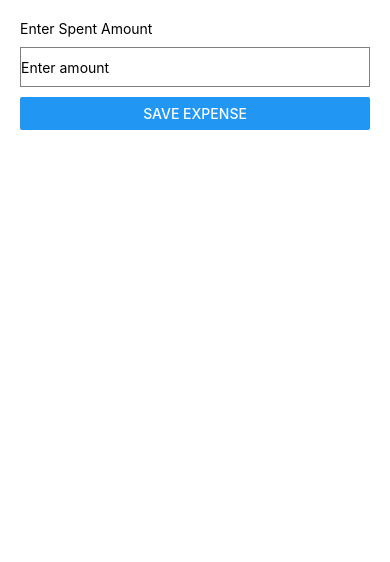
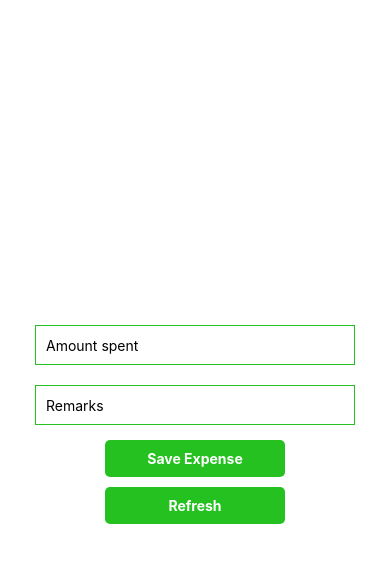
Before and after one commit to prajwol-stha/Expense-Tracker, a React Native app: screen / in a window 390 px wide. Shown: the top 562 px of the page. Built offline with nearby package versions, Linux system fonts and the light colour scheme; no server answers.

Commit message:
ui modified

```diff
--- a/src/Homescreen.jsx
+++ b/src/Homescreen.jsx
@@ -1,28 +1,52 @@
 import React, { useState } from 'react';
-import { View, Text, TextInput, Button } from 'react-native';
+import { View, Text, TextInput, TouchableOpacity, Alert, StyleSheet } from 'react-native';
 import axios from 'axios';
-import {DATABASE_ENDPOINT,MONGODB_API_KEY, CLUSTER_NAME,DATABASE_NAME,COLLECTION_NAME} from './config'
+import { DATABASE_ENDPOINT, MONGODB_API_KEY } from './config';
+import fetch from './fetchdetails';
+
+
 
 const App = () => {
   const [spentAmount, setSpentAmount] = useState('');
-  const [remarks,setRemarks] = useState('');
+  const [remarks, setRemarks] = useState('');
+
+  const handleRefresh = () => {
+    setSpentAmount('');
+    setRemarks('');
+    <fetch/>
+  };
+
+
   const saveExpense = async () => {
+    if (spentAmount.trim() === '' || remarks.trim() === '') {
+      Alert.alert('Database Update Failed', 'Please enter both spent amount and remarks.', [
+        { text: 'OK', onPress: () => console.log('OK Pressed') },
+      ]);
+      return;
+    }
     try {
-      const response = await axios.post(DATABASE_ENDPOINT, {
+      const response = await axios.post(
+        DATABASE_ENDPOINT,
+        {
           dataSource: 'Cluster0',
           database: 'expenses',
           collection: 'amount',
           document: {
             spent: parseFloat(spentAmount),
+            remarks: remarks,
           },
-      }, {
+        },
+        {
           headers: {
             'apiKey': MONGODB_API_KEY,
           },
-      });
+        }
+      );
 
-      // Check for successful status codes (2xx range)
       if (response.status >= 200 && response.status < 300) {
+        Alert.alert('Database Updated', `Added Nrs ${parseFloat(spentAmount)} to database.`, [
+          { text: 'OK', onPress: () => console.log('OK Pressed') },
+        ]);
         console.log('Expense saved successfully:', response.data);
       } else {
         console.error('Error saving expense. Unexpected status code:', response.status);
@@ -32,20 +56,62 @@ const App = () => {
     }
   };
 
-
   return (
-    <View style={{ padding: 20 }}>
-      <Text>Enter Spent Amount</Text>
+    <View style={styles.container}>
       <TextInput
-        placeholder="Enter amount"
+        placeholder="Amount spent"
         value={spentAmount}
         onChangeText={(text) => setSpentAmount(text)}
         keyboardType="numeric"
-        style={{ height: 40, borderColor: 'gray', borderWidth: 1, marginVertical: 10 }}
+        style={styles.input}
       />
-      <Button title="Save Expense" onPress={saveExpense} />
+      <TextInput
+        placeholder="Remarks"
+        value={remarks}
+        onChangeText={(text) => setRemarks(text)}
+        keyboardType="default"
+        style={styles.input}
+      />
+      <TouchableOpacity onPress={saveExpense} style={styles.btn}>
+        <Text style={styles.btnText}>Save Expense</Text>
+      </TouchableOpacity>
+      <TouchableOpacity onPress={handleRefresh} style={styles.btn}>
+        <Text style={styles.btnText}>Refresh</Text>
+      </TouchableOpacity>
     </View>
   );
 };
 
+const styles = StyleSheet.create({
+  container: {
+    flex: 1,
+    justifyContent: 'center',
+    paddingHorizontal: 20,
+
+  },
+  input: {
+    height: 40,
+    borderColor: 'gray',
+    borderWidth: 1,
+    marginVertical: 10,
+    paddingHorizontal: 10,
+    width:320,
+    alignSelf:'center',
+    borderColor:'#25C120'
+  },
+  btn: {
+    backgroundColor: '#25C120',
+    borderRadius: 5,
+    paddingVertical: 10,
+    alignItems: 'center',
+    marginVertical: 5,
+    width:180,
+    alignSelf:'center',
+  },
+  btnText: {
+    color: 'white',
+    fontWeight: 'bold',
+  },
+});
+
 export default App;
--- a/src/fetchdetails.js
+++ b/src/fetchdetails.js
@@ -1,70 +1,47 @@
-import { CLUSTER_NAME, COLLECTION_NAME, DATABASE_ENDPOINT, DATABASE_NAME, MONGODB_API_KEY } from "./config";
+import React, { useState, useEffect } from 'react';
+import { View, Text } from 'react-native';
 
-  const fetchDetailsFromDb = async (classNumber) => {
+const YourComponent = () => {
+  const [spentValues, setSpentValues] = useState([]);
+
+  useEffect(() => {
+    const fetchData = async () => {
       try {
-	  const response = await fetch(DATABASE_ENDPOINT, {
+        const response = await fetch('https://us-east-1.aws.data.mongodb-api.com/app/data-jxtyv/endpoint/data/v1/action/find', {
           method: 'POST',
-		cache: 'no-cache',
           headers: {
             'Content-Type': 'application/json',
-		  'Accept': 'application/json',
-		  'apiKey': MONGODB_API_KEY,
           },
           body: JSON.stringify({
-		  'dataSource': CLUSTER_NAME,
-		  'database': DATABASE_NAME,
-		  'collection': COLLECTION_NAME,
-		  'filter': {
-			'age': classNumber,
-		  },
+            "dataSource": "Cluster0",
+            "database": "expenses",
+            "collection": "amount",
+            "query": {}
           }),
         });
 
-	  if (!response.ok) {
-		throw new Error(`HTTP error! Status: ${response.status}`);
-	  }
+        const data = await response.json();
 
-	  const details = await response.json();
-	//   console.log(details);
-	  return details.document;
+        // Extracting only the "spent" values
+        const extractedSpentValues = data.documents.map(document => document.spent);
+        setSpentValues(extractedSpentValues);
+
       } catch (error) {
-	  console.error('Fetch failed: ', error);
-	  // Handle the error as needed (e.g., show an alert)
+        console.error('Error fetching data:', error);
       }
     };
 
-  const updateDetailsInDb = async (documentId, updatedData) => {
-	try {
-	  const response = await fetch(`${DATABASE_ENDPOINT}/${documentId}`, {
-		method: 'PUT', // or 'PATCH' depending on your API
-		cache: 'no-cache',
-		headers: {
-		  'Content-Type': 'application/json',
-		  'Accept': 'application/json',
-		  'apiKey': MONGODB_API_KEY,
-		},
-		body: JSON.stringify({
-		  'dataSource': CLUSTER_NAME,
-		  'database': DATABASE_NAME,
-		  'collection': COLLECTION_NAME,
-		  'documentId': '65af8a9d8ce5a12d1ef9f449',
-		  'updateData': {
-			"name":"saurav"
-		  },
-		}),
-	  });
+    fetchData();
+  }, []); // Empty dependency array ensures useEffect runs only once when the component mounts
 
-	  if (!response.ok) {
-		throw new Error(`HTTP error! Status: ${response.status}`);
-	  }
-
-	  const updatedDetails = await response.json();
-	  console.log(updatedDetails);
-	  return updatedDetails;
-	} catch (error) {
-	  console.error('Update failed: ', error);
-	  // Handle the error as needed (e.g., show an alert)
-	}
+  return (
+    <View>
+      <Text>Spent Values:</Text>
+      {spentValues.map((value, index) => (
+        <Text key={index}>{value}</Text>
+      ))}
+    </View>
+  );
 };
 
-  export { fetchDetailsFromDb, updateDetailsInDb };
+export default YourComponent;
```
Also changed, not shown: App.jsx (+1 -36 lines). Lines whose indentation alone changed are shown as unchanged.
